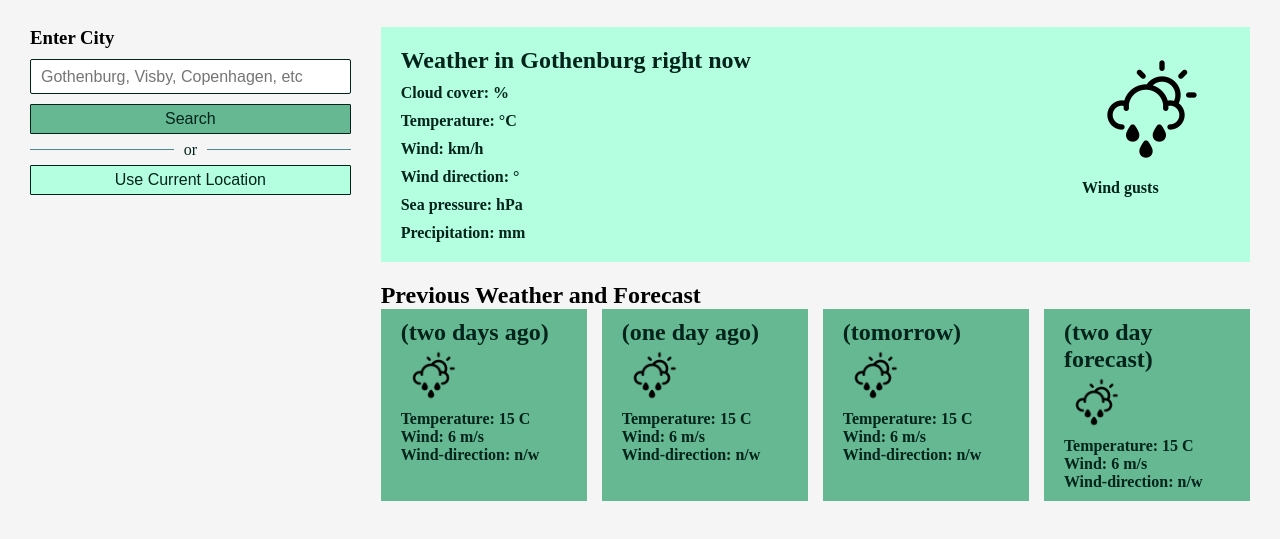
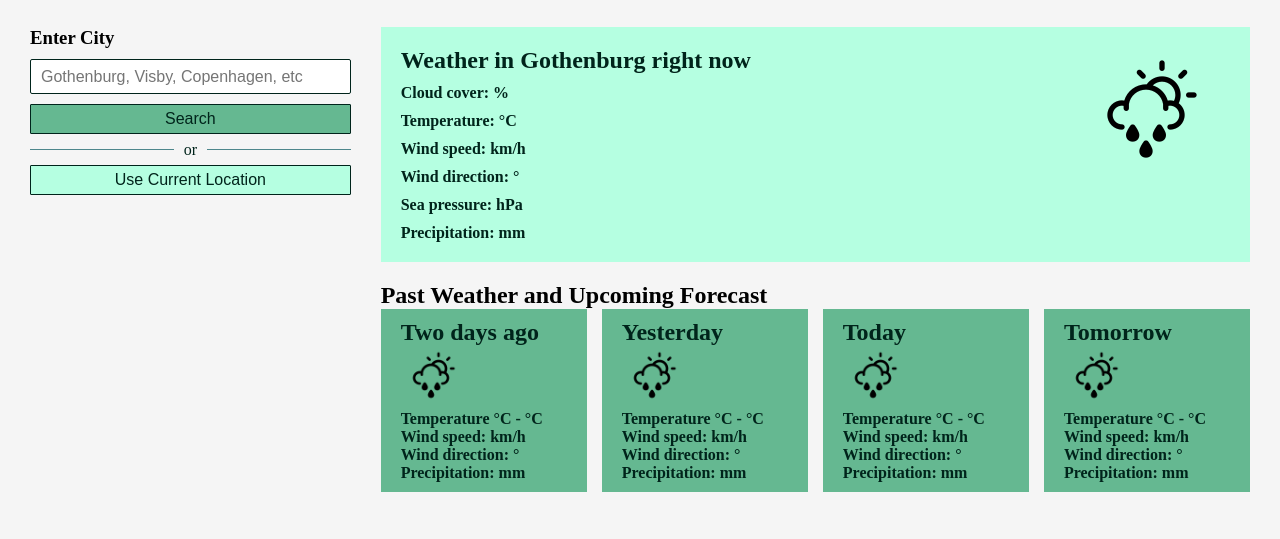
Before and after one commit to alexelbert/trout-weather-wizard, a plain HTML site: page index.html in a window 1280 px wide. Shown: the part 65-604 px from the top of the page. Drawn offline with Linux system fonts and the light colour scheme; a web font is replaced by a local one.

Commit message:
Update the list names and variables

```diff
--- a/index.html
+++ b/index.html
@@ -23,46 +23,49 @@
                     <h2>Weather in Gothenburg right now</h2>
                     <h4>Cloud cover: %</h4>
                     <h4>Temperature: °C</h4>
-                    <h4>Wind: km/h</h4>
+                    <h4>Wind speed: km/h</h4>
                     <h4>Wind direction: °</h4>
                     <h4>Sea pressure: hPa</h4>
                     <h4>Precipitation: mm</h4>
                 </div>
                 <div class="icon">
                     <img src="assets/images/390494_cloud_rain_shine_sun_weather_icon.png" alt="Weather icon">
-                    <h4>Wind gusts</h4>
                 </div>
             </div>
             <div class="forecast">
-                <h2>Previous Weather and Forecast</h2>
+                <h2>Past Weather and Upcoming Forecast</h2>
                 <ul class="days">
                     <li class="day-info">
-                        <h2>(two days ago)</h2>
+                        <h2>Two days ago</h2>
                         <img src="assets/images/390494_cloud_rain_shine_sun_weather_icon.png" alt="Weather icon">
-                        <h4>Temperature: 15 C</h4>
-                        <h4>Wind: 6 m/s</h4>
-                        <h4>Wind-direction: n/w</h4>
+                        <h4>Temperature °C - °C</h4>
+                        <h4>Wind speed: km/h</h4>
+                        <h4>Wind direction: °</h4>
+                        <h4>Precipitation: mm</h4>
                     </li>
                     <li class="day-info">
-                        <h2>(one day ago)</h2>
+                        <h2>Yesterday</h2>
                         <img src="assets/images/390494_cloud_rain_shine_sun_weather_icon.png" alt="Weather icon">
-                        <h4>Temperature: 15 C</h4>
-                        <h4>Wind: 6 m/s</h4>
-                        <h4>Wind-direction: n/w</h4>
+                        <h4>Temperature °C - °C</h4>
+                        <h4>Wind speed: km/h</h4>
+                        <h4>Wind direction: °</h4>
+                        <h4>Precipitation: mm</h4>
                     </li>
                     <li class="day-info">
-                        <h2>(tomorrow)</h2>
+                        <h2>Today</h2>
                         <img src="assets/images/390494_cloud_rain_shine_sun_weather_icon.png" alt="Weather icon">
-                        <h4>Temperature: 15 C</h4>
-                        <h4>Wind: 6 m/s</h4>
-                        <h4>Wind-direction: n/w</h4>
+                        <h4>Temperature °C - °C</h4>
+                        <h4>Wind speed: km/h</h4>
+                        <h4>Wind direction: °</h4>
+                        <h4>Precipitation: mm</h4>
                     </li>
                     <li class="day-info">
-                        <h2>(two day forecast)</h2>
+                        <h2>Tomorrow</h2>
                         <img src="assets/images/390494_cloud_rain_shine_sun_weather_icon.png" alt="Weather icon">
-                        <h4>Temperature: 15 C</h4>
-                        <h4>Wind: 6 m/s</h4>
-                        <h4>Wind-direction: n/w</h4>
+                        <h4>Temperature °C - °C</h4>
+                        <h4>Wind speed: km/h</h4>
+                        <h4>Wind direction: °</h4>
+                        <h4>Precipitation: mm</h4>
                     </li>
                 </ul>
             </div>
```
